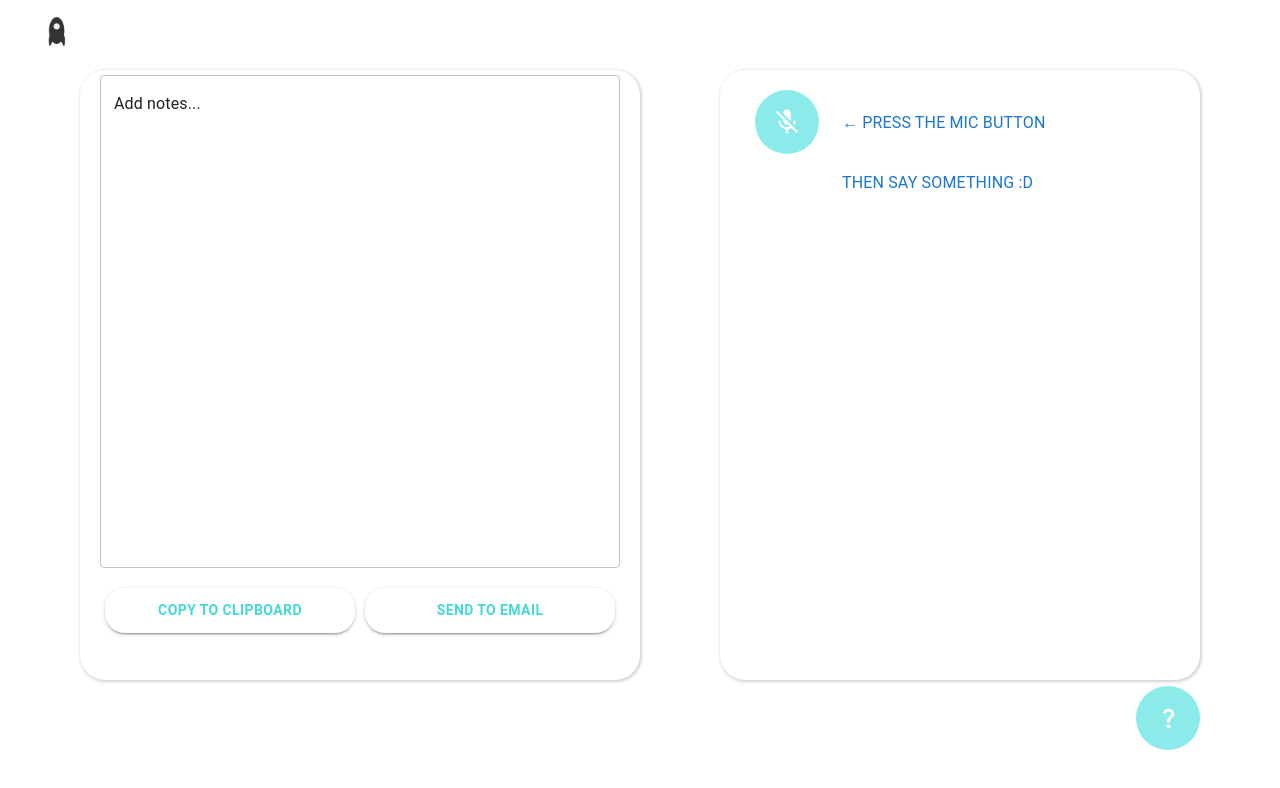
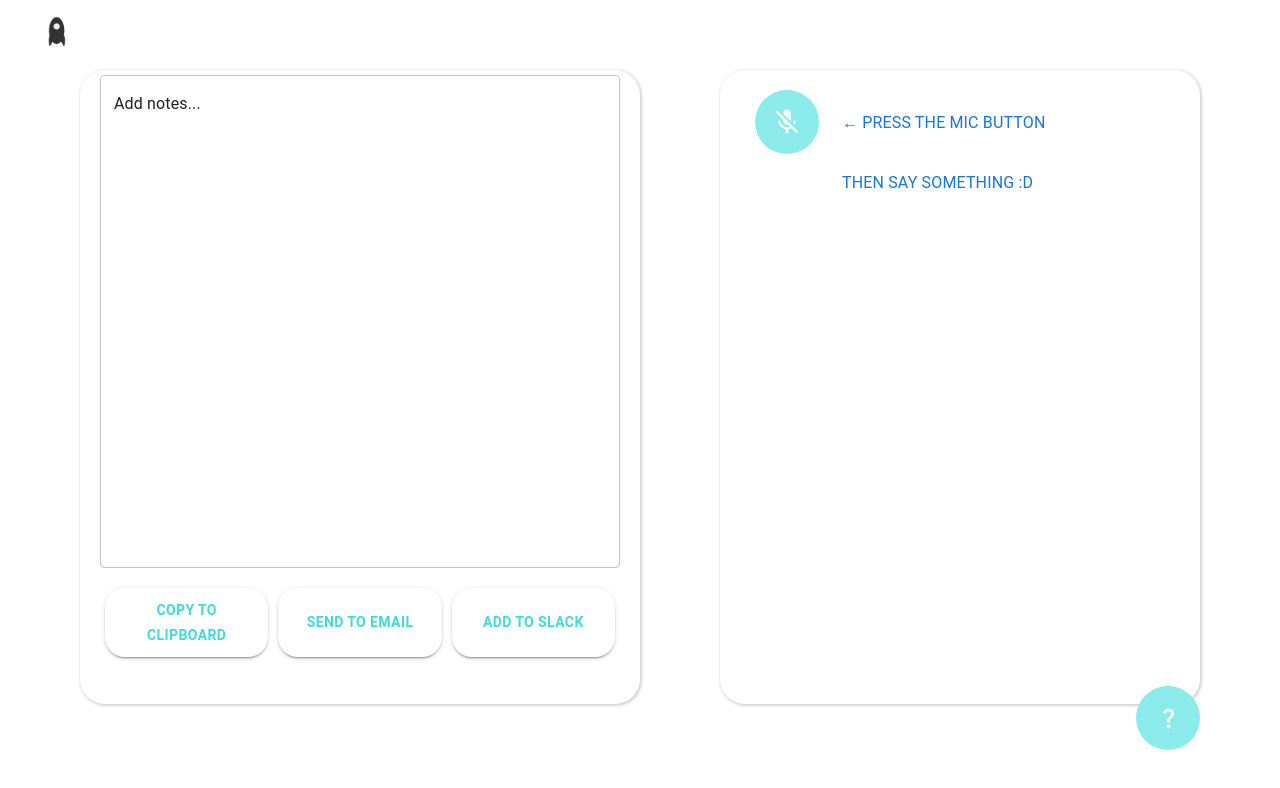
Before and after one commit to assembo/note-taker, a React (Create React App) app: page / in a window 1280 px wide. Shown: the top 788 px of the page. Built offline with nearby package versions, Linux system fonts and the light colour scheme.

Commit message:
added 'add to slack' button

```diff
--- a/src/NotePanel/NotePanel.jsx
+++ b/src/NotePanel/NotePanel.jsx
@@ -96,6 +96,27 @@ class NotePanel extends React.Component {
               }
             }}
         >Send to email</Button>
+        <Button
+            className="NotePanel__add_to_slack"
+            variant="contained"
+            fullWidth
+            style={{
+              borderRadius: '20px',
+              fontWeight: 'bolder',
+              padding: '10px',
+              marginRight: '5px',
+              marginLeft: '5px',
+              marginTop: '20px',
+              marginBottom: '5px',
+              color: '#45d8d8',
+              background: 'white',
+              boxShadow: '1 1 1 1',
+            }}
+            onClick={ () => {window.location = "https://slack.com/oauth/v2/authorize?client_id=1849110550144.3455765220631&scope=channels:read,chat:write&user_scope=channels:read,chat:write"
+          }}
+          >
+            Add to Slack
+          </Button>
         </div>
       </div>
     );
```
Also changed, not shown: src/SlackButton/SlackButton.html (added, +21 -0 lines).
